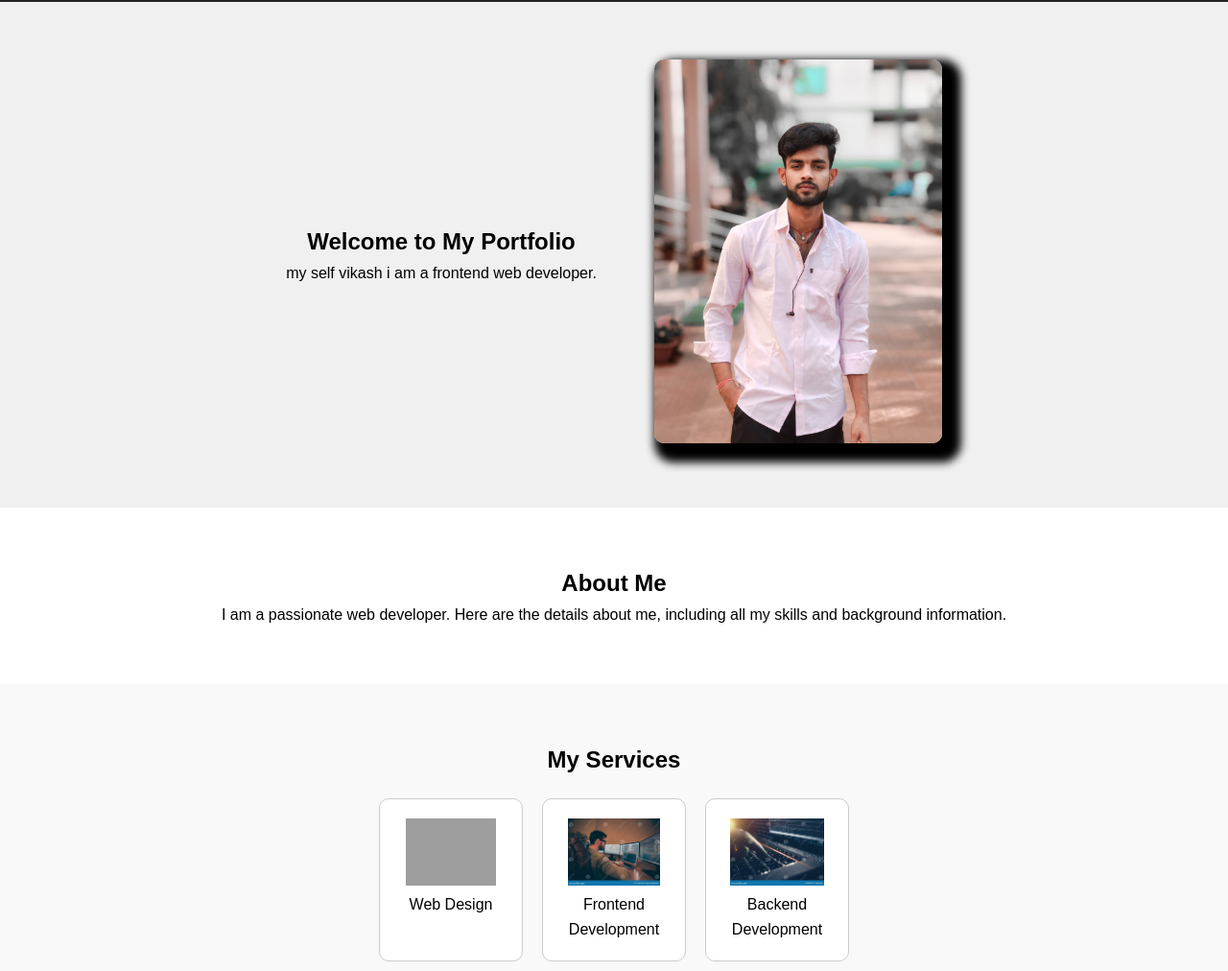
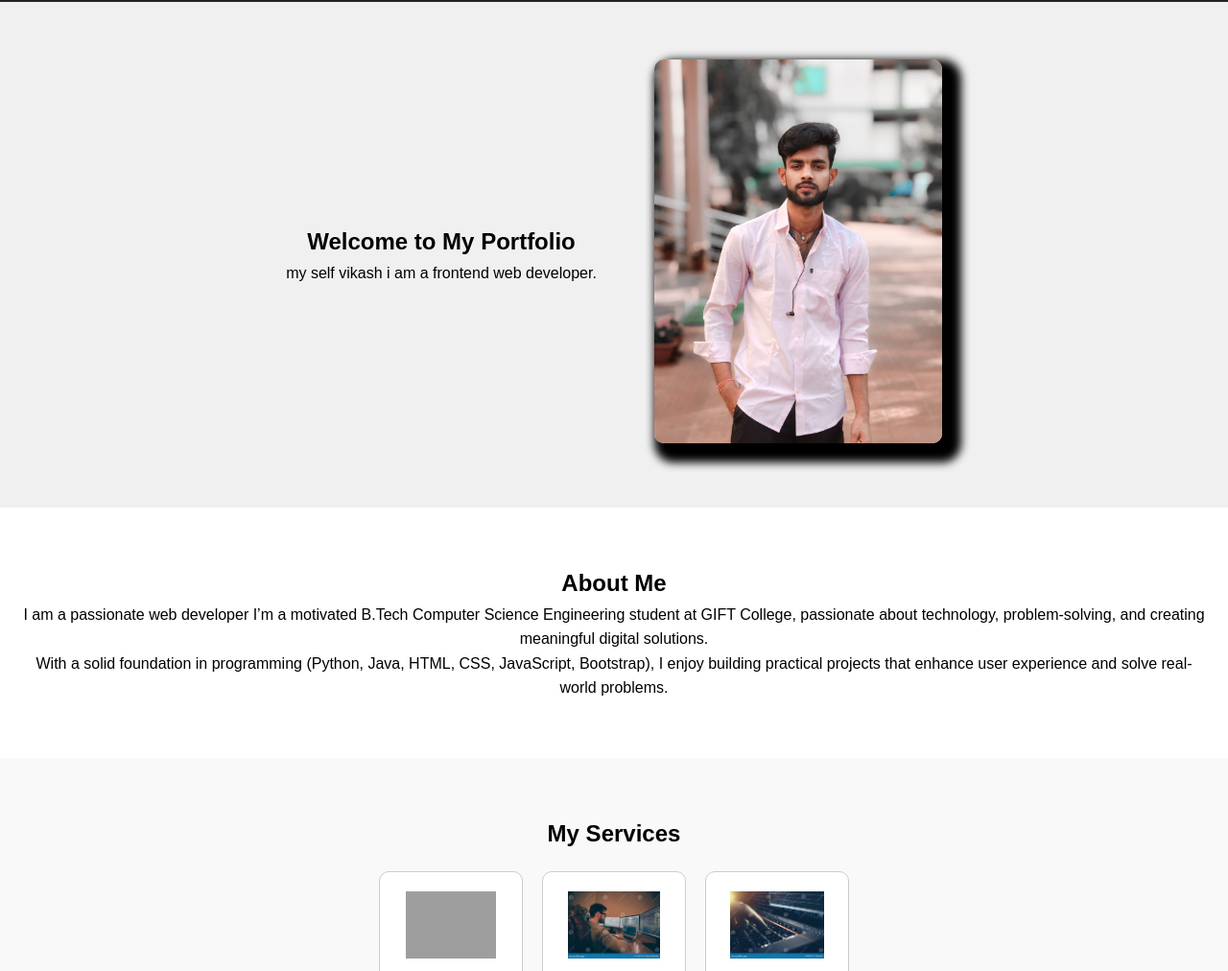
Before and after one commit to vikash99sharma/profile, a plain HTML site: page index.html in a window 1280 px wide. Shown: the part 88-1100 px from the top of the page at 96% size. Drawn offline with Linux system fonts and the light colour scheme; grey boxes are pictures that could not be loaded.

Commit message:
Update index.html

```diff
--- a/index.html
+++ b/index.html
@@ -221,7 +221,8 @@ footer {
   <!-- About Section -->
   <section id="about" class="about">
     <h2>About Me</h2>
-    <p>I am a passionate web developer. Here are the details about me, including all my skills and background information.</p>
+    <p>I am a passionate web developer I’m a motivated B.Tech Computer Science Engineering student at GIFT College, passionate about technology, problem-solving, and creating meaningful digital solutions.</p>
+   <p> With a solid foundation in programming (Python, Java, HTML, CSS, JavaScript, Bootstrap), I enjoy building practical projects that enhance user experience and solve real-world problems.</p>
   </section>
 
   <!-- Services Section -->
```
